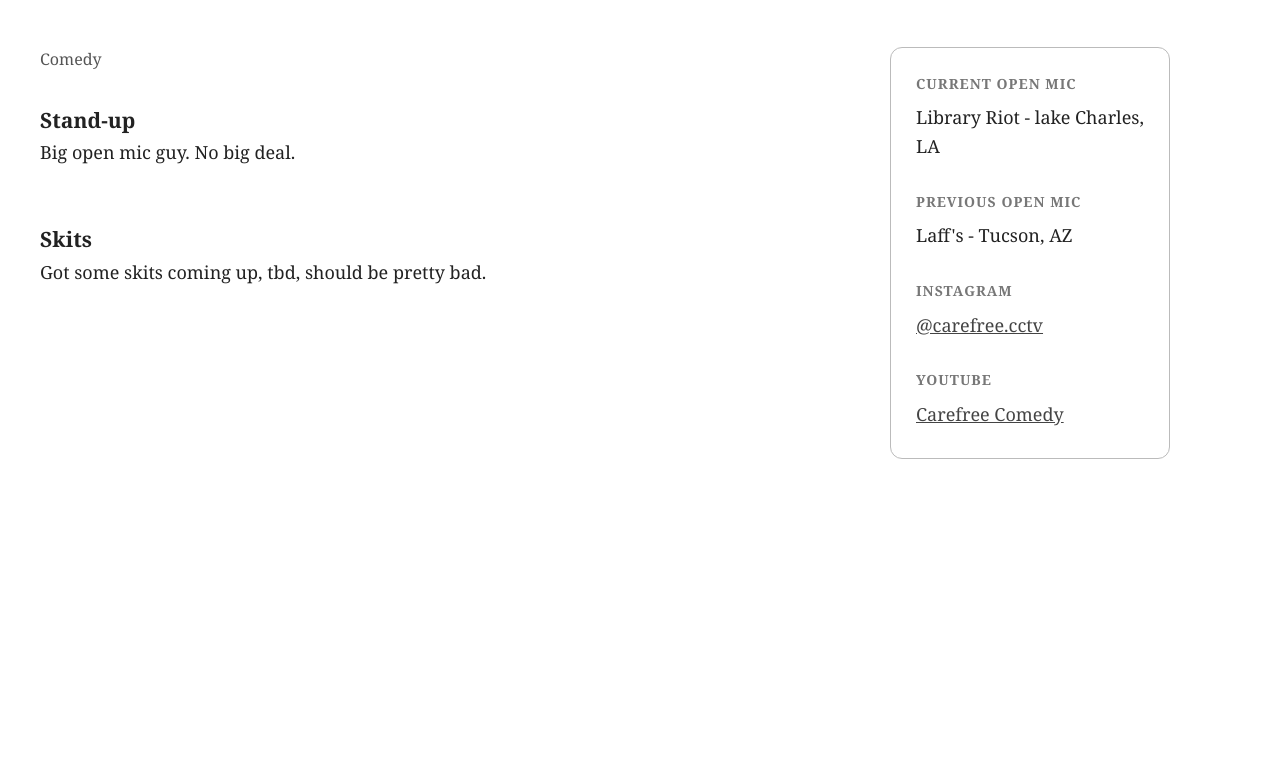
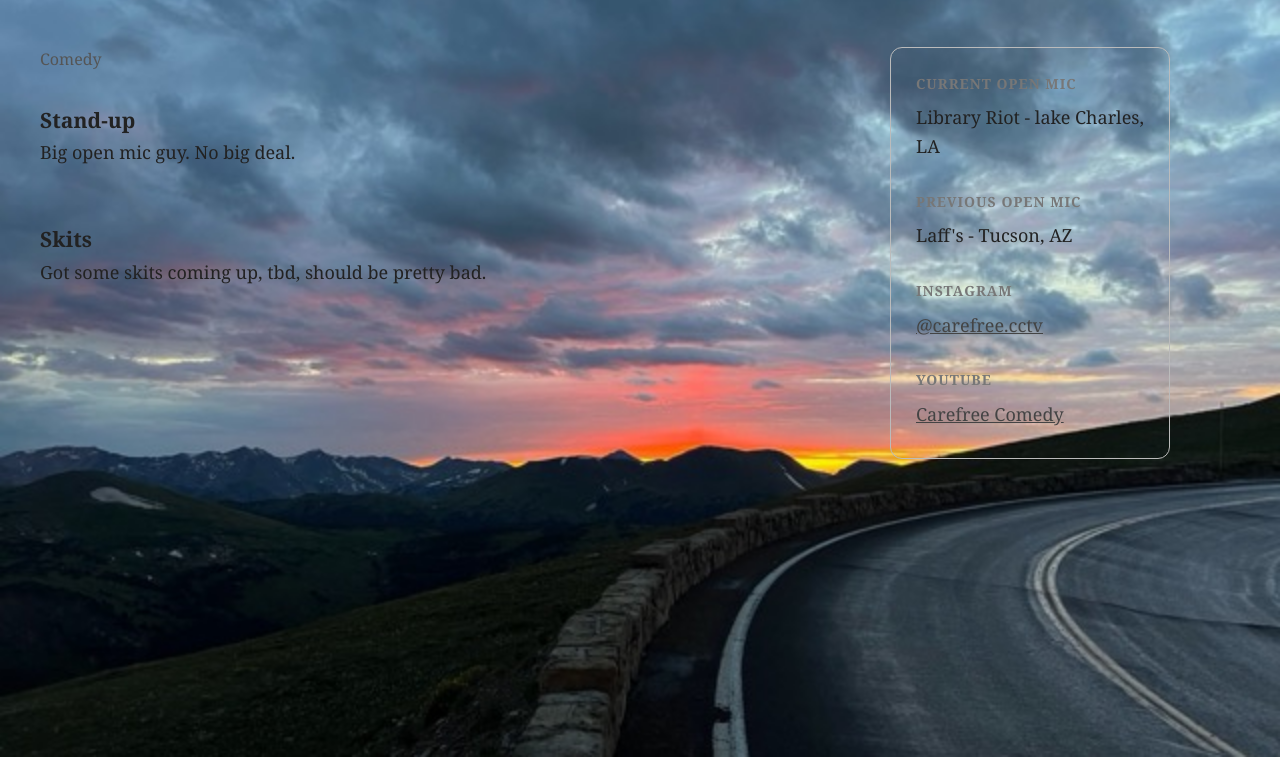
Before and after one commit to sdshelton10-bit/samuel-shelton, a plain HTML site: page comedy/index.html in a window 1280 px wide. Shown: the part 163-920 px from the top of the page. Before the commit the page ends 800 px from the top, so only its background shows below. Drawn offline with Linux system fonts and the light colour scheme.

Commit message:
Update style.css

```diff
--- a/style.css
+++ b/style.css
@@ -85,3 +85,21 @@ a:visited {
 a:hover {
     text-decoration: underline;
 }
+/* -------------------------
+   SITE-WIDE BACKGROUND
+------------------------- */
+
+html {
+    min-height: 100%;
+
+    background-image: url("images/website%20upload/rocky%20mtn%20drive%20Medium.jpeg");
+    background-size: cover;
+    background-position: center;
+    background-repeat: no-repeat;
+    background-attachment: fixed;
+}
+
+body {
+    min-height: 100vh;
+    background: transparent;
+}
```
